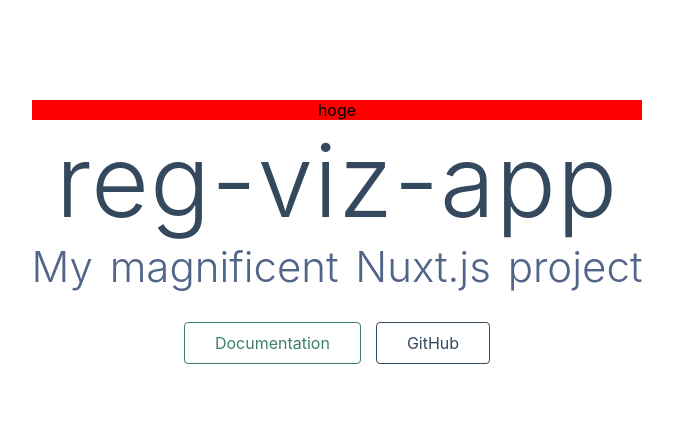
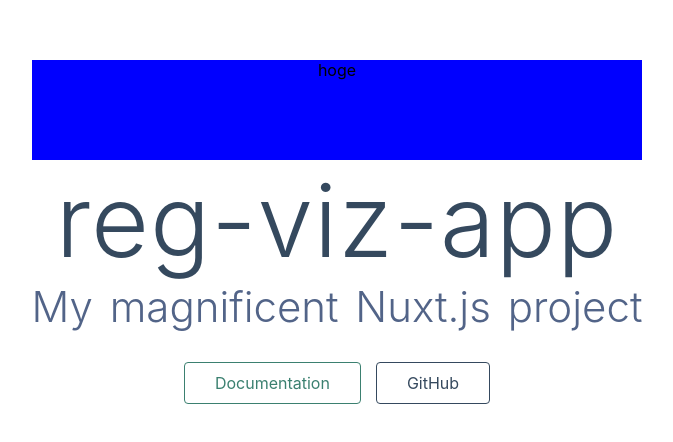
Before and after one commit to ksinb/reg-viz-app, a Nuxt app: page / in a window 1280 px wide. Shown: the part 168-610 px from the top of the page, without its empty margins (303-976 px from the left). Built offline with nearby package versions, Linux system fonts and the light colour scheme.

Commit message:
feat: blue color

```diff
--- a/components/Logo.vue
+++ b/components/Logo.vue
@@ -4,6 +4,7 @@
 
 <style scoped>
 .hoge {
-  background: red;
+  background: blue;
+  height: 100px;
 }
 </style>
```
